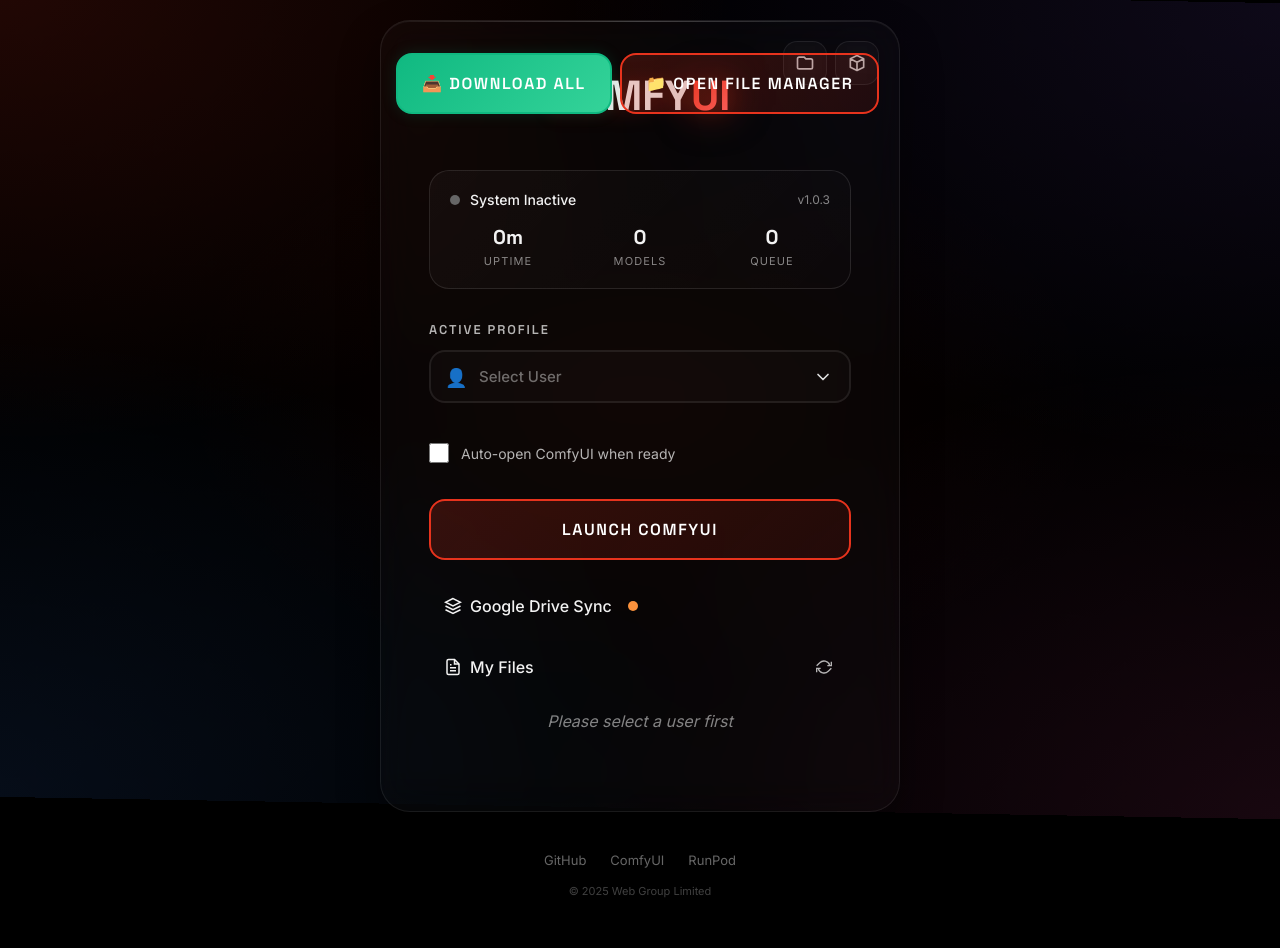
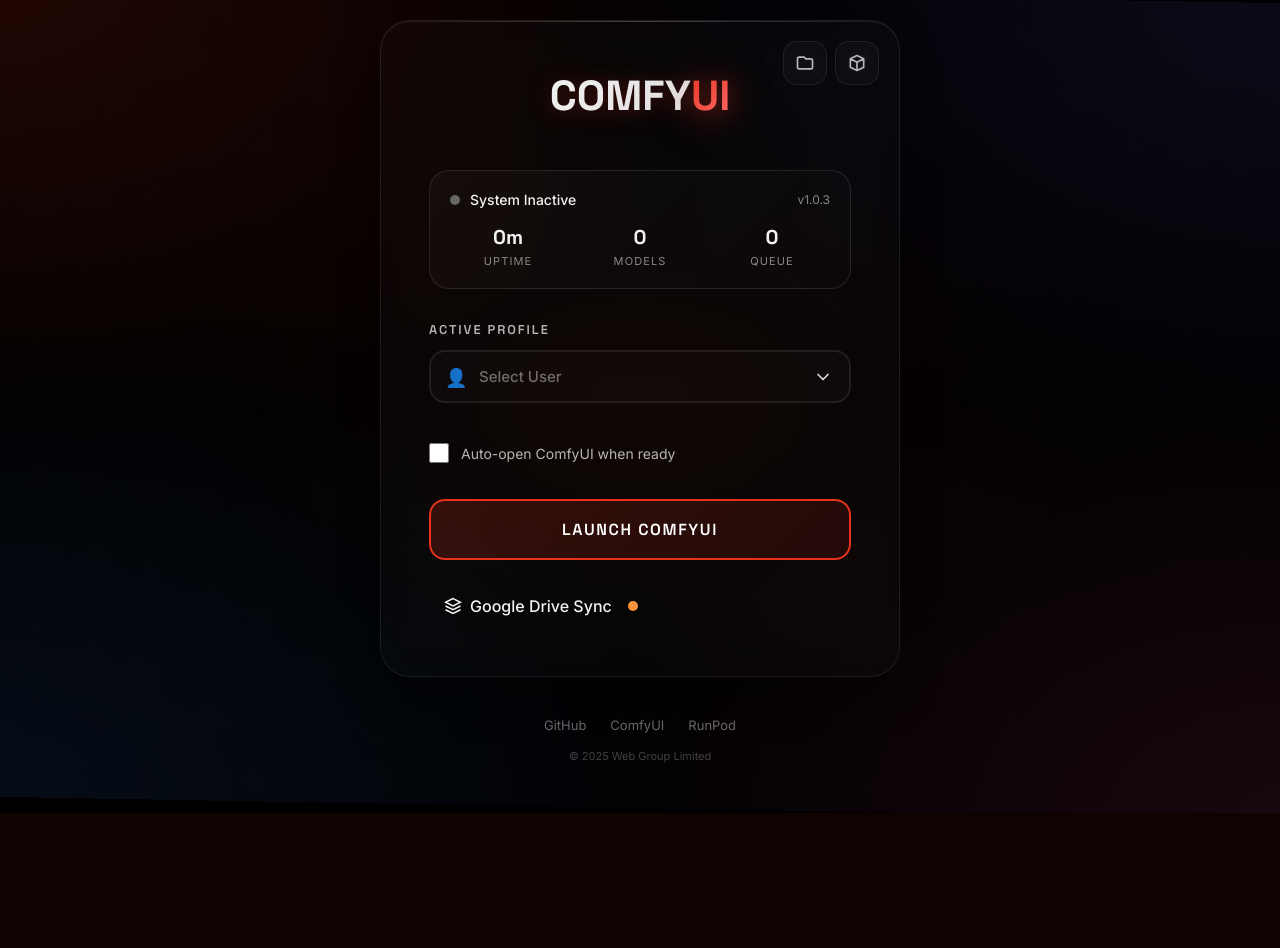
Before and after one commit to syashyn-sf/comfyui-runpod-sf, a Flask app: template ui/templates/control_panel.html in a window 1280 px wide. After the commit the page ends 813 px from the top, so only its background shows below. Run offline with Flask 3, Linux system fonts and the light colour scheme; the template is opened without the code that fills it, so the values that code supplies are empty; parts of the project's set-up code (start-up, migrations or seed data) failed here and were passed over.

Commit message:
Remove file browser features and fix uptime counter
- Delete file_browser_panel.html with download/preview features
- Remove file browser include from control panel
- Remove all file API endpoints (/api/files/*)
- Fix uptime counter to set start_time immediately when ComfyUI starts
- Save start_time to file for persistence across restarts
- Uptime now shows actual ComfyUI runtime instead of 0m

Changes:
- Deleted ui/templates/file_browser_panel.html
- Removed file browser include from ui/templates/control_panel.html
- Removed /api/files/download_all, /api/files/list, /api/files/view, /api/files/download endpoints
- Fixed start_time initialization in start_comfyui() method
- Added start_time persistence to START_TIME_FILE

Result: Clean UI without file features, working uptime counter

```diff
--- a/ui/app.py
+++ b/ui/app.py
@@ -392,6 +392,17 @@ class ComfyUIManager:
 
             print(f"🚀 ComfyUI process started with PID: {self.comfyui_process.pid}")
 
+            # Set start time immediately when process starts
+            self.start_time = time.time()
+            self.session_start = self.start_time
+
+            # Save start time to file for persistence
+            os.makedirs(os.path.dirname(START_TIME_FILE), exist_ok=True)
+            with open(START_TIME_FILE, 'w') as f:
+                f.write(str(self.start_time))
+
+            print(f"⏰ Start time set: {self.start_time}")
+
             # Give it a moment to start
             time.sleep(2)
 
@@ -1206,134 +1217,6 @@ def setup_service_account():
     else:
         return jsonify({'success': False, 'error': message}), 400
 
-@app.route('/api/files/download_all')
-def download_all_files():
-    """Download all files for a user as a ZIP file"""
-    username = request.args.get('username', manager.current_user)
-
-    if not username:
-        return jsonify({'error': 'No user selected'}), 400
-
-    try:
-        import zipfile
-        import tempfile
-        from flask import send_file
-
-        # Create temporary ZIP file
-        temp_zip = tempfile.NamedTemporaryFile(delete=False, suffix='.zip')
-
-        with zipfile.ZipFile(temp_zip.name, 'w', zipfile.ZIP_DEFLATED) as zipf:
-            user_output_dir = f"{OUTPUT_BASE}/{username}"
-
-            if os.path.exists(user_output_dir):
-                # Walk through all files in user directory
-                for root, dirs, files in os.walk(user_output_dir):
-                    for file in files:
-                        file_path = os.path.join(root, file)
-                        # Create archive path relative to user folder
-                        arc_path = os.path.relpath(file_path, user_output_dir)
-                        zipf.write(file_path, arc_path)
-            else:
-                return jsonify({'error': f'No files found for user {username}'}), 404
-
-        # Send ZIP file
-        return send_file(
-            temp_zip.name,
-            as_attachment=True,
-            download_name=f'{username}_files_{datetime.now().strftime("%Y%m%d")}.zip',
-            mimetype='application/zip'
-        )
-
-    except Exception as e:
-        return jsonify({'error': f'Failed to create download: {str(e)}'}), 500
-
-@app.route('/api/files/list')
-def list_user_files():
-    """List all files for a user"""
-    username = request.args.get('username', manager.current_user)
-
-    if not username:
-        return jsonify({'success': False, 'error': 'No user selected'}), 400
-
-    try:
-        user_output_dir = f"{OUTPUT_BASE}/{username}"
-        files = []
-
-        if os.path.exists(user_output_dir):
-            for root, dirs, filenames in os.walk(user_output_dir):
-                for filename in filenames:
-                    file_path = os.path.join(root, filename)
-                    try:
-                        stat = os.stat(file_path)
-                        files.append({
-                            'name': filename,
-                            'path': file_path,
-                            'size': stat.st_size,
-                            'modified': stat.st_mtime
-                        })
-                    except OSError:
-                        continue
-
-        # Sort by modification time (newest first)
-        files.sort(key=lambda x: x['modified'], reverse=True)
-
-        return jsonify({'success': True, 'files': files})
-
-    except Exception as e:
-        return jsonify({'success': False, 'error': str(e)}), 500
-
-@app.route('/api/files/download')
-def download_single_file():
-    """Download a single file"""
-    username = request.args.get('username', manager.current_user)
-    filename = request.args.get('filename')
-
-    if not username or not filename:
-        return jsonify({'error': 'Missing parameters'}), 400
-
-    try:
-        from flask import send_file
-
-        user_output_dir = f"{OUTPUT_BASE}/{username}"
-        file_path = os.path.join(user_output_dir, filename)
-
-        if not os.path.exists(file_path):
-            return jsonify({'error': 'File not found'}), 404
-
-        return send_file(file_path, as_attachment=True, download_name=filename)
-
-    except Exception as e:
-        return jsonify({'error': f'Download failed: {str(e)}'}), 500
-
-@app.route('/api/files/view')
-def view_file():
-    """View a file in browser"""
-    username = request.args.get('username', manager.current_user)
-    filename = request.args.get('filename')
-
-    if not username or not filename:
-        return jsonify({'error': 'Missing parameters'}), 400
-
-    try:
-        from flask import send_file
-
-        user_output_dir = f"{OUTPUT_BASE}/{username}"
-        file_path = os.path.join(user_output_dir, filename)
-
-        if not os.path.exists(file_path):
-            return jsonify({'error': 'File not found'}), 404
-
-        # Determine MIME type
-        import mimetypes
-        mime_type, _ = mimetypes.guess_type(file_path)
-        if not mime_type:
-            mime_type = 'application/octet-stream'
-
-        return send_file(file_path, mimetype=mime_type)
-
-    except Exception as e:
-        return jsonify({'error': f'View failed: {str(e)}'}), 500
-
 # ============= Model Manager Routes =============
 
 @app.route('/models')
--- a/ui/templates/control_panel.html
+++ b/ui/templates/control_panel.html
@@ -956,9 +956,6 @@
         <!-- Google Drive Sync Panel -->
         {% include 'gdrive_panel.html' %}
 
-        <!-- Simple File Browser Panel -->
-        {% include 'file_browser_panel.html' %}
-
         </div>
     </div>
 
--- a/ui/templates/file_browser_panel.html
+++ /dev/null
@@ -1,261 +0,0 @@
-<!-- Simple File Browser for Non-Technical Users -->
-<div class="file-browser-panel glass-panel" style="padding: 12px 15px;">
-    <div style="display: flex; align-items: center; justify-content: space-between;">
-        <div style="display: flex; align-items: center; gap: 8px;">
-            <svg class="icon" viewBox="0 0 24 24" width="18" height="18" fill="none" stroke="currentColor" stroke-width="2">
-                <path d="M14 2H6a2 2 0 0 0-2 2v16a2 2 0 0 0 2 2h12a2 2 0 0 0 2-2V8z"/>
-                <polyline points="14,2 14,8 20,8"/>
-                <line x1="16" y1="13" x2="8" y2="13"/>
-                <line x1="16" y1="17" x2="8" y2="17"/>
-                <polyline points="10,9 9,9 8,9"/>
-            </svg>
-            <span style="font-size: 1rem; font-weight: 500;">My Files</span>
-        </div>
-        <button class="btn-minimal" onclick="refreshFileList()" title="Refresh">
-            <svg viewBox="0 0 24 24" width="16" height="16" fill="none" stroke="currentColor" stroke-width="2">
-                <polyline points="23,4 23,10 17,10"/>
-                <polyline points="1,20 1,14 7,14"/>
-                <path d="M20.49,9A9,9,0,0,0,5.64,5.64L1,10m22,4L18.36,18.36A9,9,0,0,1,3.51,15"/>
-            </svg>
-        </button>
-    </div>
-
-    <!-- File List -->
-    <div class="file-list" style="margin-top: 12px; max-height: 300px; overflow-y: auto;">
-        <div id="fileListContent" style="color: var(--text-secondary); font-style: italic;">
-            Loading files...
-        </div>
-    </div>
-
-    <!-- Quick Actions -->
-    <div class="quick-actions" style="margin-top: 12px; display: flex; gap: 8px; flex-wrap: wrap;">
-        <button class="btn btn-success btn-sm" onclick="downloadAllFiles()" id="downloadAllBtn">
-            📥 Download All
-        </button>
-        <button class="btn btn-primary btn-sm" onclick="openFileManager()" id="openFileManagerBtn">
-            📁 Open File Manager
-        </button>
-    </div>
-</div>
-
-<style>
-.file-browser-panel {
-    margin-top: 15px;
-}
-
-.file-item {
-    display: flex;
-    align-items: center;
-    justify-content: space-between;
-    padding: 8px 12px;
-    margin: 4px 0;
-    background: rgba(255, 255, 255, 0.02);
-    border-radius: 6px;
-    border: 1px solid rgba(255, 255, 255, 0.05);
-    transition: all 0.2s ease;
-}
-
-.file-item:hover {
-    background: rgba(255, 255, 255, 0.05);
-    border-color: rgba(255, 255, 255, 0.1);
-}
-
-.file-info {
-    display: flex;
-    align-items: center;
-    gap: 8px;
-    flex: 1;
-}
-
-.file-icon {
-    width: 20px;
-    height: 20px;
-    color: var(--text-tertiary);
-}
-
-.file-name {
-    font-weight: 500;
-    color: var(--text-primary);
-}
-
-.file-size {
-    font-size: 0.8rem;
-    color: var(--text-tertiary);
-}
-
-.file-actions {
-    display: flex;
-    gap: 4px;
-}
-
-.btn-file-action {
-    padding: 4px 8px;
-    font-size: 0.75rem;
-    border-radius: 4px;
-    background: rgba(255, 255, 255, 0.1);
-    border: 1px solid rgba(255, 255, 255, 0.2);
-    color: var(--text-secondary);
-    cursor: pointer;
-    transition: all 0.2s ease;
-}
-
-.btn-file-action:hover {
-    background: rgba(255, 255, 255, 0.2);
-    color: var(--text-primary);
-}
-
-.empty-state {
-    text-align: center;
-    padding: 20px;
-    color: var(--text-tertiary);
-    font-style: italic;
-}
-</style>
-
-<script>
-let currentFileList = [];
-
-async function refreshFileList() {
-    const username = document.getElementById('username').value;
-    if (!username) {
-        document.getElementById('fileListContent').innerHTML =
-            '<div class="empty-state">Please select a user first</div>';
-        return;
-    }
-
-    try {
-        const response = await fetch(`/api/files/list?username=${username}`);
-        const data = await response.json();
-
-        if (data.success) {
-            currentFileList = data.files;
-            displayFileList(data.files);
-        } else {
-            document.getElementById('fileListContent').innerHTML =
-                `<div class="empty-state">Error: ${data.error}</div>`;
-        }
-    } catch (error) {
-        document.getElementById('fileListContent').innerHTML =
-            `<div class="empty-state">Error loading files: ${error.message}</div>`;
-    }
-}
-
-function displayFileList(files) {
-    const container = document.getElementById('fileListContent');
-
-    if (files.length === 0) {
-        container.innerHTML = '<div class="empty-state">No files found</div>';
-        return;
-    }
-
-    const fileItems = files.map(file => {
-        const fileIcon = getFileIcon(file.name);
-        const fileSize = formatFileSize(file.size);
-        const fileDate = new Date(file.modified).toLocaleDateString();
-
-        return `
-            <div class="file-item">
-                <div class="file-info">
-                    <svg class="file-icon" viewBox="0 0 24 24" fill="none" stroke="currentColor" stroke-width="2">
-                        ${fileIcon}
-                    </svg>
-                    <div>
-                        <div class="file-name">${file.name}</div>
-                        <div class="file-size">${fileSize} • ${fileDate}</div>
-                    </div>
-                </div>
-                <div class="file-actions">
-                    <button class="btn-file-action" onclick="downloadFile('${file.name}')" title="Download">
-                        📥
-                    </button>
-                    <button class="btn-file-action" onclick="viewFile('${file.name}')" title="View">
-                        👁️
-                    </button>
-                </div>
-            </div>
-        `;
-    }).join('');
-
-    container.innerHTML = fileItems;
-}
-
-function getFileIcon(filename) {
-    const ext = filename.toLowerCase().split('.').pop();
-
-    switch (ext) {
-        case 'png':
-        case 'jpg':
-        case 'jpeg':
-        case 'gif':
-        case 'webp':
-            return '<rect x="3" y="3" width="18" height="18" rx="2" ry="2"/><circle cx="8.5" cy="8.5" r="1.5"/><polyline points="21,15 16,10 5,21"/>';
-        case 'mp4':
-        case 'avi':
-        case 'mov':
-        case 'webm':
-            return '<polygon points="5,3 19,12 5,21 5,3"/>';
-        case 'json':
-            return '<path d="M14,2H6a2,2,0,0,0-2,2V20a2,2,0,0,0,2,2H18a2,2,0,0,0,2-2V8Z"/><polyline points="14,2 14,8 20,8"/>';
-        default:
-            return '<path d="M14,2H6a2,2,0,0,0-2,2V20a2,2,0,0,0,2,2H18a2,2,0,0,0,2-2V8Z"/><polyline points="14,2 14,8 20,8"/>';
-    }
-}
-
-function formatFileSize(bytes) {
-    if (bytes === 0) return '0 B';
-    const k = 1024;
-    const sizes = ['B', 'KB', 'MB', 'GB'];
-    const i = Math.floor(Math.log(bytes) / Math.log(k));
-    return parseFloat((bytes / Math.pow(k, i)).toFixed(1)) + ' ' + sizes[i];
-}
-
-async function downloadFile(filename) {
-    const username = document.getElementById('username').value;
-    if (!username) return;
-
-    try {
-        const link = document.createElement('a');
-        link.href = `/api/files/download?username=${username}&filename=${encodeURIComponent(filename)}`;
-        link.download = filename;
-        document.body.appendChild(link);
-        link.click();
-        document.body.removeChild(link);
-
-        showToast(`Downloading ${filename}...`, 'success');
-    } catch (error) {
-        showToast(`Error downloading ${filename}: ${error.message}`, 'error');
-    }
-}
-
-async function viewFile(filename) {
-    const username = document.getElementById('username').value;
-    if (!username) return;
-
-    try {
-        const viewUrl = `/api/files/view?username=${username}&filename=${encodeURIComponent(filename)}`;
-        window.open(viewUrl, '_blank');
-    } catch (error) {
-        showToast(`Error viewing ${filename}: ${error.message}`, 'error');
-    }
-}
-
-function openFileManager() {
-    const username = document.getElementById('username').value;
-    if (!username) {
-        showToast('Please select a user first', 'error');
-        return;
-    }
-
-    // Open RunPod file manager in new tab
-    const fileManagerUrl = `https://console.runpod.io/storage/${username}`;
-    window.open(fileManagerUrl, '_blank');
-}
-
-// Initialize file list on page load
-document.addEventListener('DOMContentLoaded', function() {
-    setTimeout(refreshFileList, 1000);
-});
-
-// Refresh file list when user changes
-document.getElementById('username').addEventListener('change', refreshFileList);
-</script>
```
